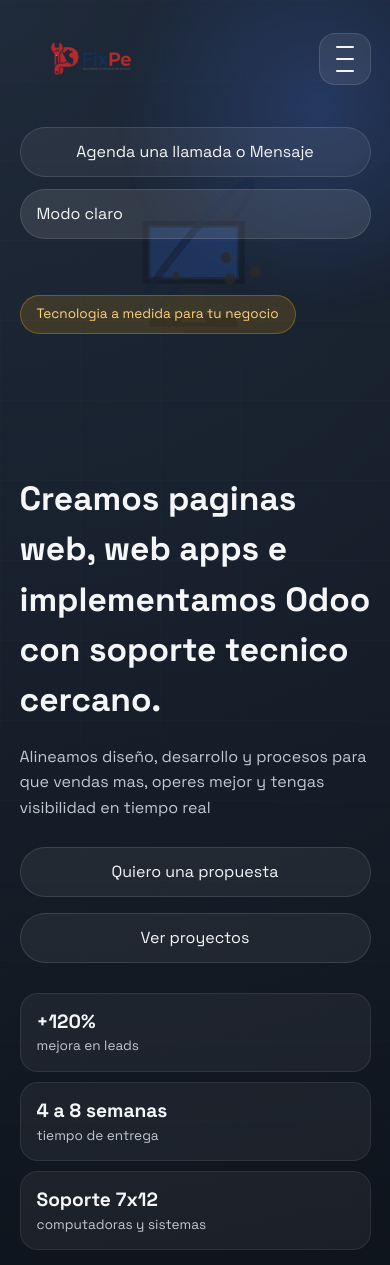
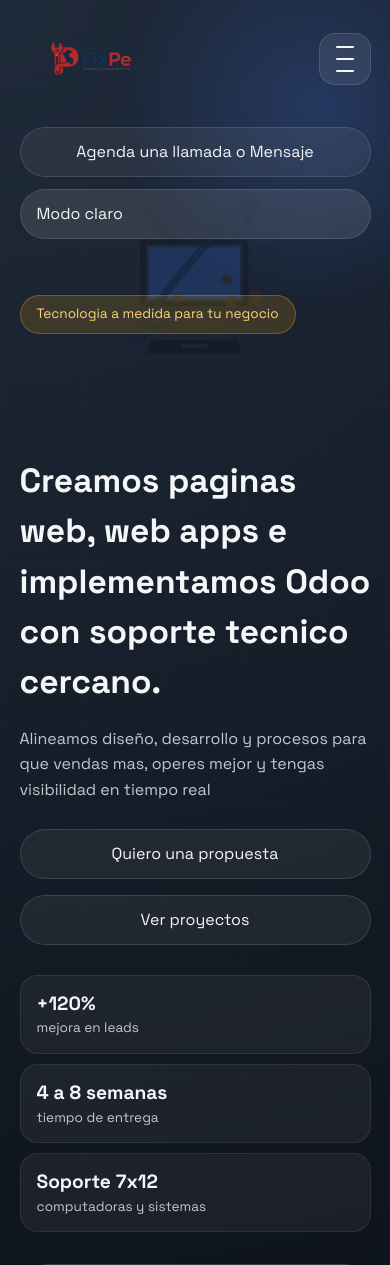
Before and after one commit to jeanpx/fixpe, a PHP site: page / in a window 390 px wide. Shown: the top 1265 px of the page. Run offline with PHP 8.4, Linux system fonts and the light colour scheme; some web fonts are replaced.

Commit message:
objeto 3d fix

```diff
--- a/index.html
+++ b/index.html
@@ -536,10 +536,10 @@
           ambient.intensity = 0.4;
           keyLight.intensity = 0.55;
           fillLight.intensity = 0.28;
-          sceneConfig.baseX = isMobile ? -0.02 : 2.2;
-          sceneConfig.baseY = isMobile ? -0.54 : -0.1;
-          sceneConfig.ringX = isMobile ? 0.04 : 2.2;
-          sceneConfig.ringY = isMobile ? -0.22 : 0.15;
+          sceneConfig.baseX = isMobile ? -0.01 : 2.2;
+          sceneConfig.baseY = isMobile ? -0.86 : -0.1;
+          sceneConfig.ringX = isMobile ? 0.05 : 2.2;
+          sceneConfig.ringY = isMobile ? -0.54 : 0.15;
           sceneConfig.nodeX = sceneConfig.ringX;
           sceneConfig.nodeY = sceneConfig.ringY;
           sceneConfig.orbit = isMobile ? 0.8 : 1.25;
@@ -556,10 +556,10 @@
           ambient.intensity = 0.6;
           keyLight.intensity = 1.1;
           fillLight.intensity = 0.6;
-          sceneConfig.baseX = isMobile ? -0.02 : 2.2;
-          sceneConfig.baseY = isMobile ? -0.54 : -0.1;
-          sceneConfig.ringX = isMobile ? 0.04 : 2.2;
-          sceneConfig.ringY = isMobile ? -0.22 : 0.15;
+          sceneConfig.baseX = isMobile ? -0.01 : 2.2;
+          sceneConfig.baseY = isMobile ? -0.86 : -0.1;
+          sceneConfig.ringX = isMobile ? 0.05 : 2.2;
+          sceneConfig.ringY = isMobile ? -0.54 : 0.15;
           sceneConfig.nodeX = sceneConfig.ringX;
           sceneConfig.nodeY = sceneConfig.ringY;
           sceneConfig.orbit = isMobile ? 0.8 : 1.25;
@@ -568,8 +568,8 @@
         group.position.set(sceneConfig.baseX, sceneConfig.baseY, -1.2);
         ring.position.set(sceneConfig.ringX, sceneConfig.ringY, -1.2);
         if (isMobile) {
-          group.scale.set(0.68, 0.68, 0.68);
-          ring.scale.set(0.74, 0.74, 0.74);
+          group.scale.set(0.72, 0.72, 0.72);
+          ring.scale.set(0.78, 0.78, 0.78);
         } else {
           group.scale.set(1, 1, 1);
           ring.scale.set(1, 1, 1);
--- a/styles.css
+++ b/styles.css
@@ -1019,7 +1019,7 @@ a {
   }
 
   .pill {
-    margin-bottom: 136px;
+    margin-bottom: 118px;
   }
 
   .hero-actions {
@@ -1112,7 +1112,7 @@ a {
   }
 
   .pill {
-    margin-bottom: 122px;
+    margin-bottom: 104px;
   }
 
   .site-header,
```
